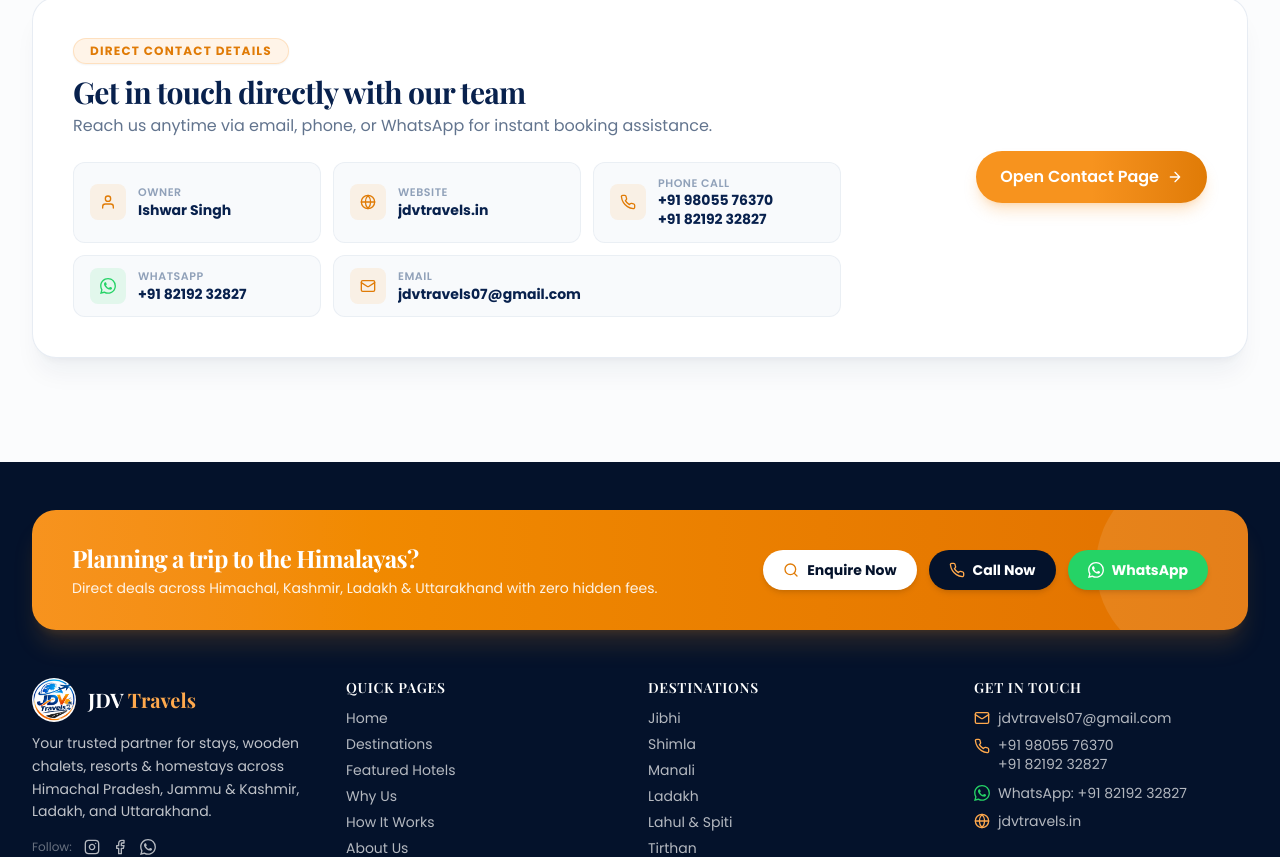
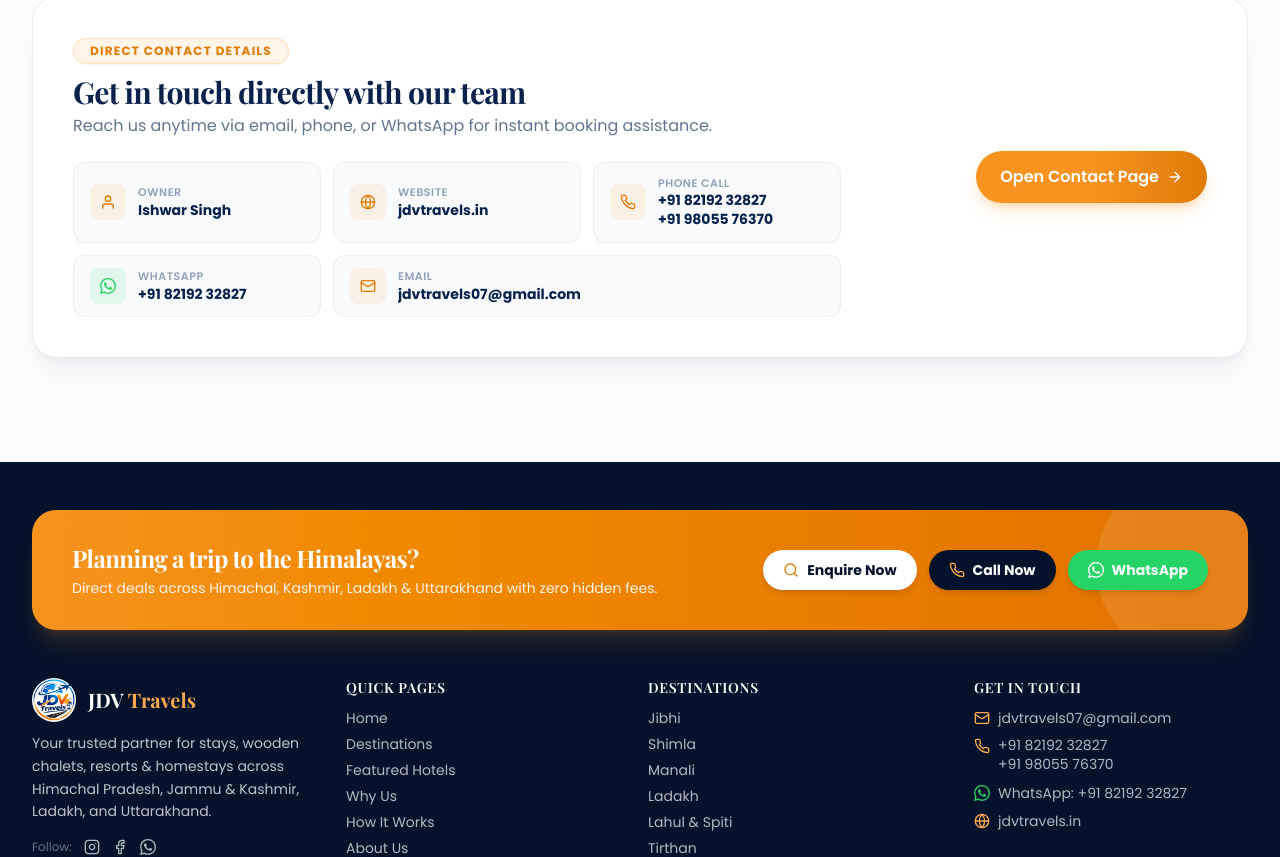
Before and after one commit to CFS-TECH/JDV-Travels, a React (Vite) app in the folder frontend/: page /about in a window 1280 px wide. Shown: the part 1764-2621 px from the top of the page. Built offline with nearby package versions, Linux system fonts and the light colour scheme; a web font is replaced by a local one.

Commit message:
Set 8219232827 as primary calling number above 9805576370

```diff
--- a/frontend/index.html
+++ b/frontend/index.html
@@ -4,7 +4,7 @@
   <meta charset="UTF-8" />
   <meta name="viewport" content="width=device-width, initial-scale=1.0" />
   <title>JDV Travels | Hotels &amp; Resorts in Himachal, Kashmir &amp; Ladakh</title>
-  <meta name="description" content="Find the best hotels, chalets &amp; homestays in Jibhi, Shimla, Manali, Ladakh, Lahul &amp; Spiti, Tirthan, Jalori Pass, Sojha, and all of Himachal &amp; Jammu-Kashmir. Email jdvtravels07@gmail.com, Call +91 98055 76370 or WhatsApp +91 82192 32827." />
+  <meta name="description" content="Find the best hotels, chalets &amp; homestays in Jibhi, Shimla, Manali, Ladakh, Lahul &amp; Spiti, Tirthan, Jalori Pass, Sojha, and all of Himachal &amp; Jammu-Kashmir. Email jdvtravels07@gmail.com, Call or WhatsApp +91 82192 32827 / +91 98055 76370." />
   <link rel="canonical" href="https://jdvtravels.in/" />
   <meta name="theme-color" content="#0a2a5e" />
   <meta property="og:type" content="website" />
@@ -31,7 +31,7 @@
     "url": "https://jdvtravels.in/",
     "email": "jdvtravels07@gmail.com",
     "logo": "https://jdvtravels.in/Assets/jdv%20logo.jpeg",
-    "telephone": "+91-9805576370",
+    "telephone": "+91-8219232827",
     "areaServed": ["Himachal Pradesh", "Jammu and Kashmir", "Ladakh", "Uttarakhand"],
     "description": "Hotel, chalet, and resort booking assistance for Jibhi, Shimla, Manali, Ladakh, Spiti, Tirthan, and all of Himachal Pradesh & Jammu and Kashmir."
   }
--- a/frontend/src/data/site.js
+++ b/frontend/src/data/site.js
@@ -1,8 +1,8 @@
 export const OWNER_NAME = 'Ishwar Singh';
-export const PHONE = '+919805576370';
-export const PHONE_DISPLAY = '+91 98055 76370';
-export const PHONE_2 = '+918219232827';
-export const PHONE_2_DISPLAY = '+91 82192 32827';
+export const PHONE = '+918219232827';
+export const PHONE_DISPLAY = '+91 82192 32827';
+export const PHONE_2 = '+919805576370';
+export const PHONE_2_DISPLAY = '+91 98055 76370';
 export const WA_NUMBER = '918219232827';
 export const WA_DISPLAY = '+91 82192 32827';
 export const EMAIL = 'jdvtravels07@gmail.com';
--- a/frontend/src/pages/ContactPage.jsx
+++ b/frontend/src/pages/ContactPage.jsx
@@ -2,7 +2,7 @@
 import { useSearchParams } from 'react-router-dom';
 import Icon from '../components/Icon';
 import SectionHead from '../components/SectionHead';
-import { DEST_OPTIONS, PHONE, PHONE_DISPLAY, WA_DISPLAY, EMAIL, INSTAGRAM_URL, FACEBOOK_URL, WEBSITE_URL, WEBSITE_DISPLAY, waLink } from '../data/site';
+import { DEST_OPTIONS, PHONE, PHONE_DISPLAY, PHONE_2_DISPLAY, WA_DISPLAY, EMAIL, INSTAGRAM_URL, FACEBOOK_URL, WEBSITE_URL, WEBSITE_DISPLAY, waLink } from '../data/site';
 import { saveEnquiry, validPhone } from '../lib/api';
 
 const today = () => new Date().toISOString().slice(0, 10);
@@ -147,7 +147,8 @@
       icon: 'phone',
       bg: 'from-navy-700 to-navy-950',
       label: 'Direct Phone',
-      val: `${PHONE_DISPLAY} / ${WA_DISPLAY}`,
+      val: PHONE_DISPLAY,
+      subVal: PHONE_2_DISPLAY,
     },
     {
       id: 'contactEmail',
@@ -193,7 +194,10 @@
                 </span>
                 <span className="min-w-0">
                   <small className="block text-[11px] sm:text-xs text-slate-500 dark:text-slate-400 uppercase tracking-wider font-semibold truncate">{c.label}</small>
-                  <strong className="block truncate text-xs sm:text-sm font-bold text-navy-900 dark:text-white">{c.val}</strong>
+                  <strong className="block truncate text-xs sm:text-sm font-bold text-navy-900 dark:text-white leading-snug">{c.val}</strong>
+                  {c.subVal && (
+                    <strong className="block truncate text-xs sm:text-sm font-bold text-navy-900 dark:text-white leading-snug">{c.subVal}</strong>
+                  )}
                 </span>
               </Tag>
             );
```
Also changed, not shown: 1 other file (tests, documents, lock files or other folders).
